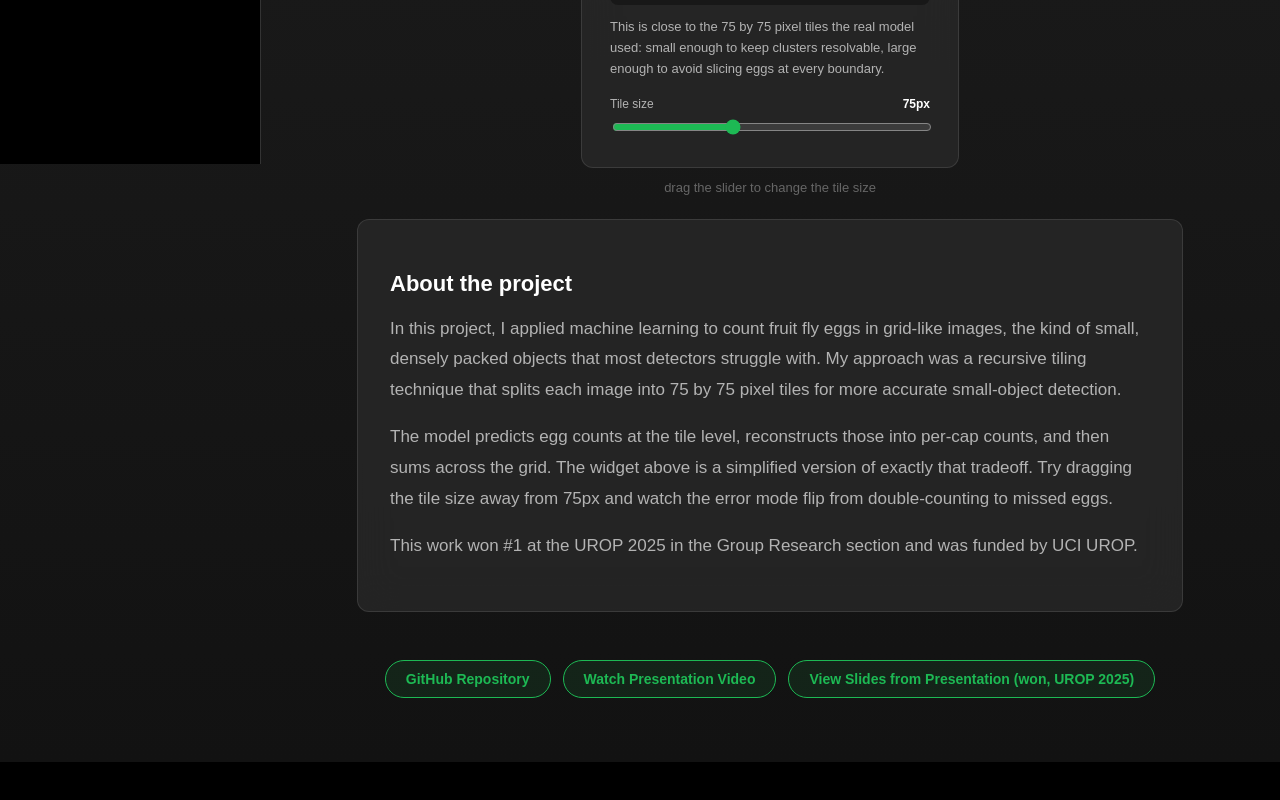
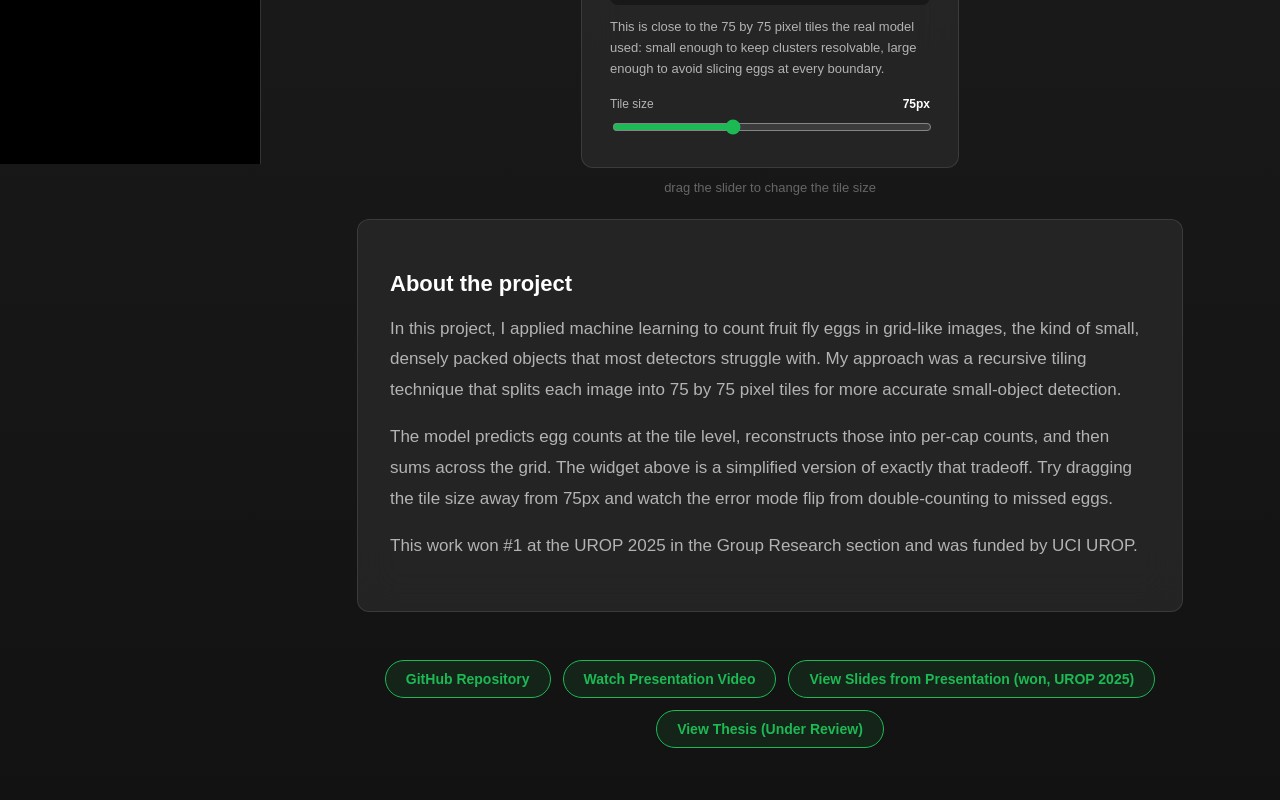
Before and after one commit to sn82978/sn82978.github.io, a React (Vite) app in the folder personal-site/: page /research/tiling in a window 1280 px wide. Shown: the part 684-1484 px from the top of the page. Before the commit the page ends 1446 px from the top, so only its background shows below. Built offline with nearby package versions, Linux system fonts and the light colour scheme.

Commit message:
added thesis button to tiling

```diff
--- a/personal-site/src/components/TilingPage.jsx
+++ b/personal-site/src/components/TilingPage.jsx
@@ -193,6 +193,7 @@ export default function TilingPage({ entry = DEFAULT_ENTRY }) {
 
   const githubUrl = "https://github.com/rose-mueller-labs/Fecundity-Classifier";
   const slidesUrl = entry?.poster || DEFAULT_ENTRY.poster;
+  const thesisURL = "https://sn82978.github.io/Fecundity_Thesis.pdf"
 
   const btnStyle = {
     display: "inline-flex",
@@ -352,6 +353,11 @@ export default function TilingPage({ entry = DEFAULT_ENTRY }) {
             View Slides from Presentation (won, UROP 2025)
           </a>
         )}
+        {thesisURL && (
+          <a href={thesisURL} target="_blank" rel="noopener noreferrer" className="tl-btn" style={btnStyle}>
+            View Thesis (Under Review)
+          </a>
+        )}
       </div>
     </div>
   );
```
